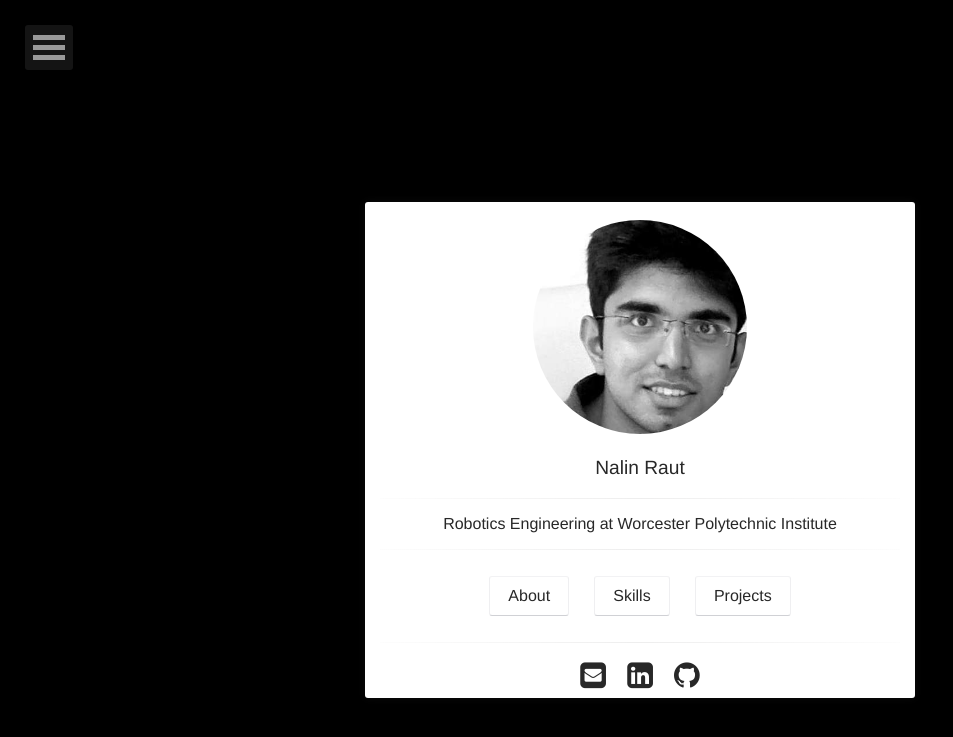
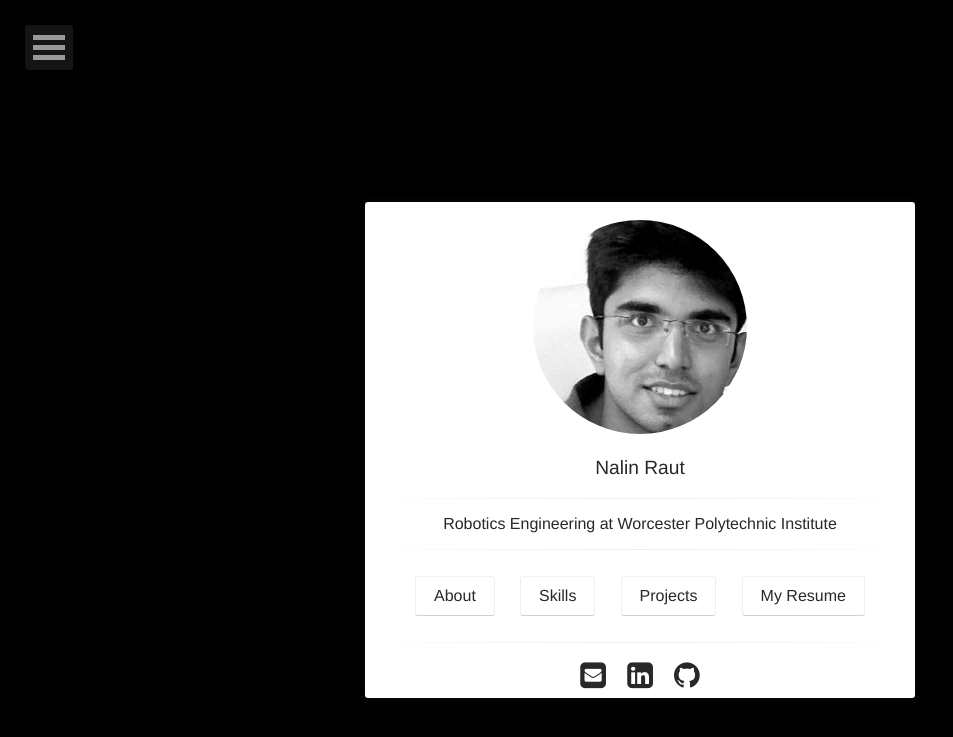
Before and after one commit to nalinraut/nalinraut.github.io, a Jekyll site: the page built from index.html, in a window 1280 px wide. Shown: the top 737 px of the page, without its empty margins (0-953 px from the left). Built offline with Jekyll 4.4.1, drawn with Linux system fonts in a browser that asks for light colours.

Commit message:
Added Resume

```diff
--- a/_includes/nav.html
+++ b/_includes/nav.html
@@ -117,5 +117,10 @@
 		    {% endif %}
 		    <li><a href="{{ domain }}{{ link.url }}" {% if link.url contains 'http' %}target="_blank" rel="noopener noreferrer"{% endif %}>{{ link.title }}</a></li>
 		  {% endfor %}
+
+          <li>
+                <a href="#">My Resume</a>
+
+            </li>
 		</ul><!-- /.dl-menu -->
 	</nav><!-- /.dl-menuwrapper -->
--- a/_layouts/home.html
+++ b/_layouts/home.html
@@ -41,6 +41,9 @@ layout: compress
                          <a class="btn zoombtn" href="{{ site.url }}/projects">
                          Projects
                          </a>
+                         <a class="btn zoombtn" href="#">
+                         My Resume
+                         </a>
                  </h3>
                  {% include social-links.html %}
             </div>
```
